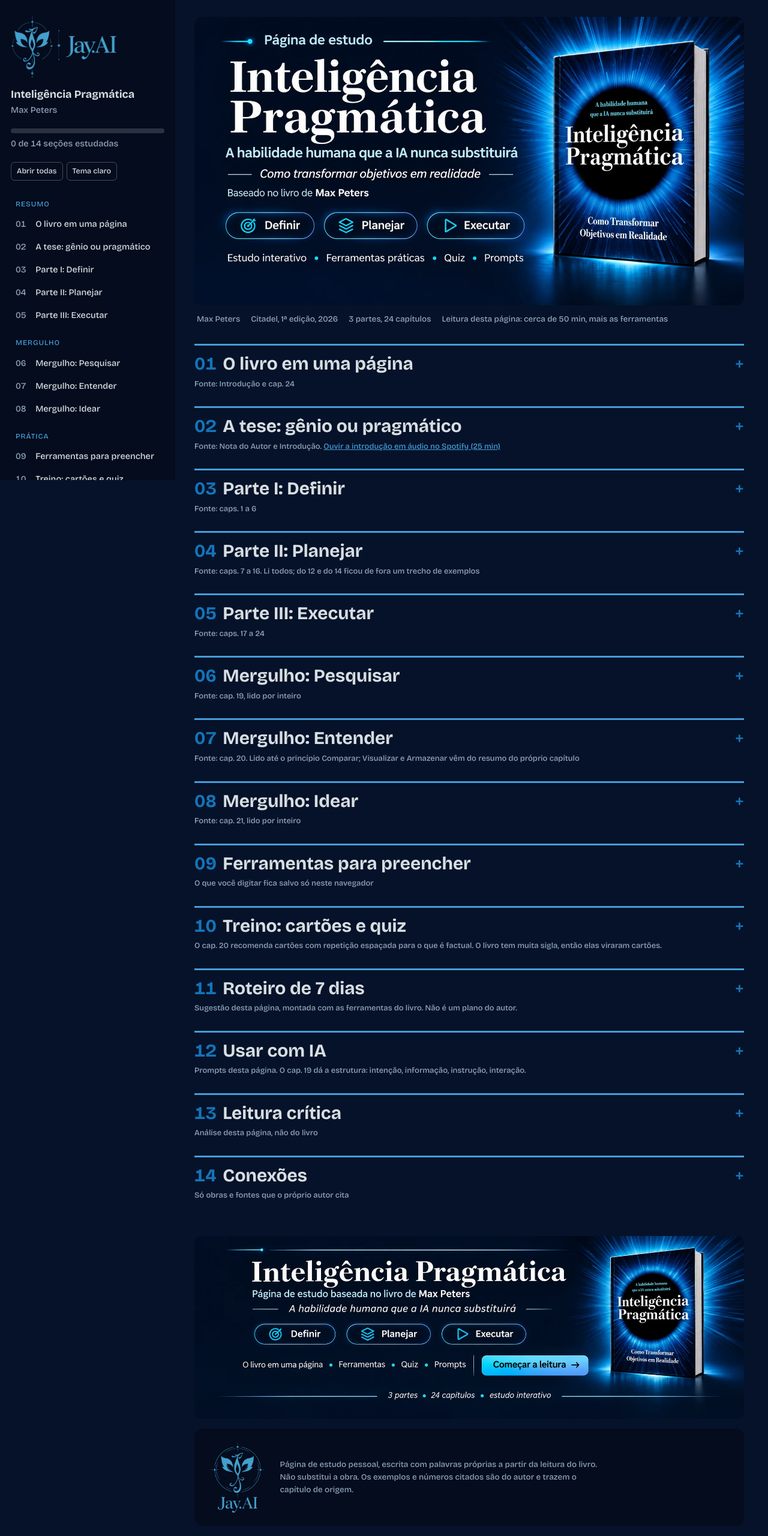
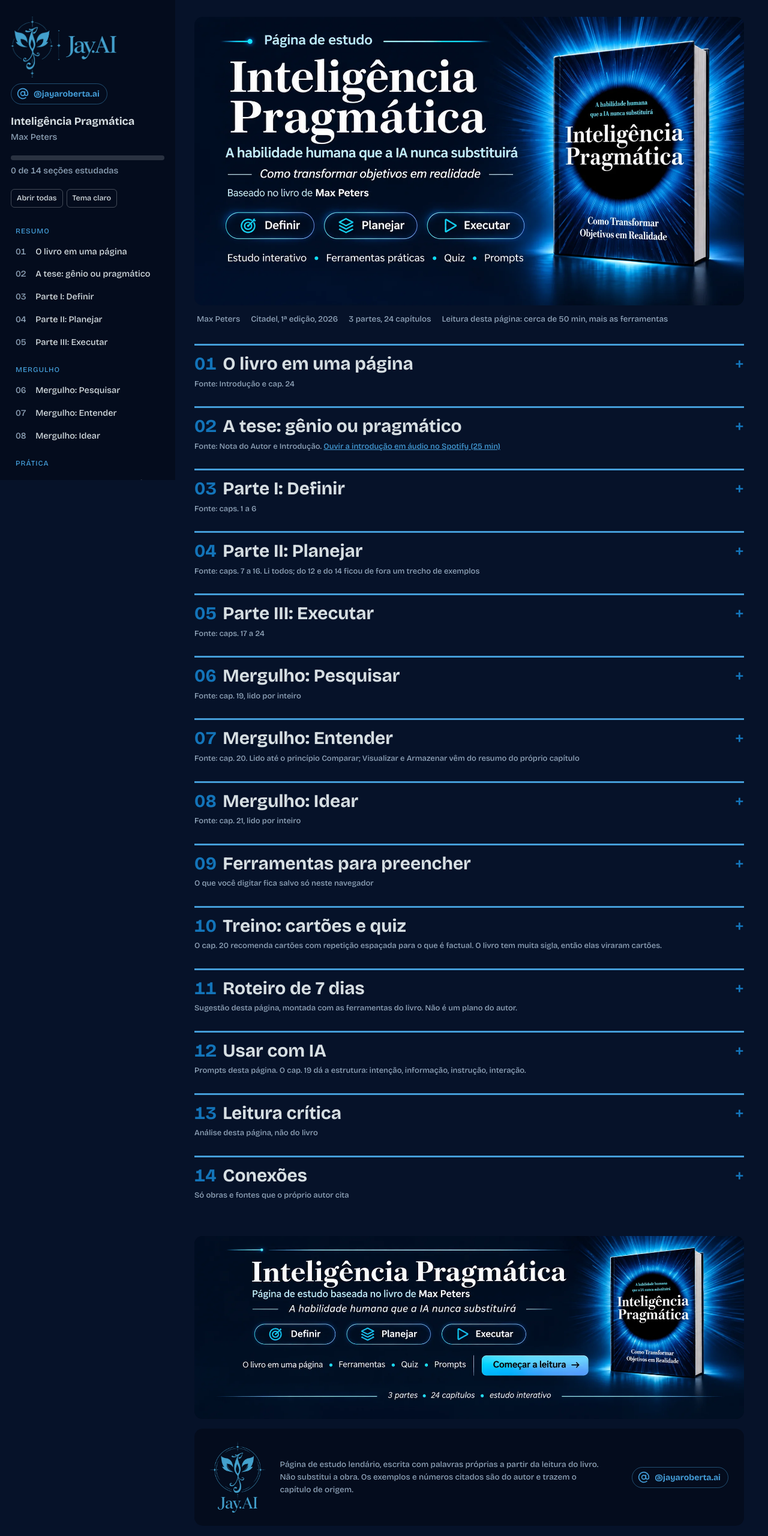
Before and after one commit to betinhapotter/inteligencia-pragmatica, a plain HTML site: page index.html in a window 1280 px wide. Shown: the whole page at 60% size. Drawn offline with nearby package versions, Linux system fonts and the light colour scheme.

Commit message:
feat(page): add Instagram link to header and footer
Link @jayaroberta.ai from the side rail and the footer, and reword the
footer note to 'página de estudo lendário'.

Co-Authored-By: Claude Fable 5.2 <noreply@anthropic.com>
Claude-Session: https://claude.ai/code/session_01MyN98aLyEay2UZ5vELGyDe

```diff
--- a/index.html
+++ b/index.html
@@ -66,7 +66,11 @@ header.top{padding:0}
 .art img{display:block;width:100%;height:auto}
 .hot{position:absolute;border-radius:999px}
 .hot:hover,.hot:focus-visible{box-shadow:0 0 0 2px var(--b3),0 0 18px rgba(68,157,216,.55);outline:none}
-.rail .logo{display:block;margin:0 0 18px}
+.rail .logo{display:block;margin:0 0 10px}
+.ig{display:inline-flex;align-items:center;gap:8px;font-family:var(--ui);font-size:14px;font-weight:700;color:var(--b3);text-decoration:none;border:1px solid rgba(68,157,216,.45);border-radius:999px;padding:5px 12px 5px 9px;white-space:nowrap}
+.ig:hover{background:var(--rail-hover);color:var(--on-rail)}
+.rail .ig{margin:0 0 18px}
+.sign .ig{margin-left:auto;flex:none}
 .rail .logo img{display:block;width:176px;height:auto}
 .eyebrow{font-family:var(--ui);font-size:13px;letter-spacing:.08em;text-transform:uppercase;color:var(--b3);margin:0 0 8px}
 h1{font-family:var(--display);font-weight:700;font-size:clamp(34px,5vw,54px);line-height:1.04;margin:0 0 10px;text-wrap:balance}
@@ -182,6 +186,7 @@ footer{margin-top:56px;display:flex;flex-direction:column;gap:16px;font-family:v
   .rail li a .n{min-width:0}
   main{padding:16px 16px 72px}
   .sign{flex-direction:column;align-items:flex-start}
+  .sign .ig{margin-left:0}
   .rail .logo img{width:140px}
   .map,.skills,.fields{grid-template-columns:1fr}
   body{font-size:17px}
@@ -192,6 +197,7 @@ footer{margin-top:56px;display:flex;flex-direction:column;gap:16px;font-family:v
 <div class="shell">
 <nav class="rail" aria-label="Seções">
   <a class="logo" href="#mapa" aria-label="Jay.AI, ir para o início"><img src="img/logo-jayai-h.png" width="385" height="220" alt="Jay.AI"></a>
+  <a class="ig" href="https://www.instagram.com/jayaroberta.ai/" rel="noopener"><svg viewBox="0 0 24 24" width="20" height="20" aria-hidden="true" fill="none" stroke="currentColor" stroke-width="2" stroke-linecap="round"><circle cx="12" cy="12" r="4"/><path d="M16 8v5a3 3 0 0 0 6 0v-1a10 10 0 1 0-4 8"/></svg><span>@jayaroberta.ai</span></a>
   <p class="book">Inteligência Pragmática</p>
   <p class="by">Max Peters</p>
   <div class="bar" aria-hidden="true"><i id="bar"></i></div>
@@ -660,7 +666,8 @@ footer{margin-top:56px;display:flex;flex-direction:column;gap:16px;font-family:v
   </div>
   <div class="sign">
     <img src="img/logo-jayai-v.png" width="282" height="360" loading="lazy" alt="Jay.AI">
-    <p>Página de estudo pessoal, escrita com palavras próprias a partir da leitura do livro. Não substitui a obra. Os exemplos e números citados são do autor e trazem o capítulo de origem.</p>
+    <p>Página de estudo lendário, escrita com palavras próprias a partir da leitura do livro. Não substitui a obra. Os exemplos e números citados são do autor e trazem o capítulo de origem.</p>
+    <a class="ig" href="https://www.instagram.com/jayaroberta.ai/" rel="noopener"><svg viewBox="0 0 24 24" width="20" height="20" aria-hidden="true" fill="none" stroke="currentColor" stroke-width="2" stroke-linecap="round"><circle cx="12" cy="12" r="4"/><path d="M16 8v5a3 3 0 0 0 6 0v-1a10 10 0 1 0-4 8"/></svg><span>@jayaroberta.ai</span></a>
   </div>
 </footer>
 </main>
```
